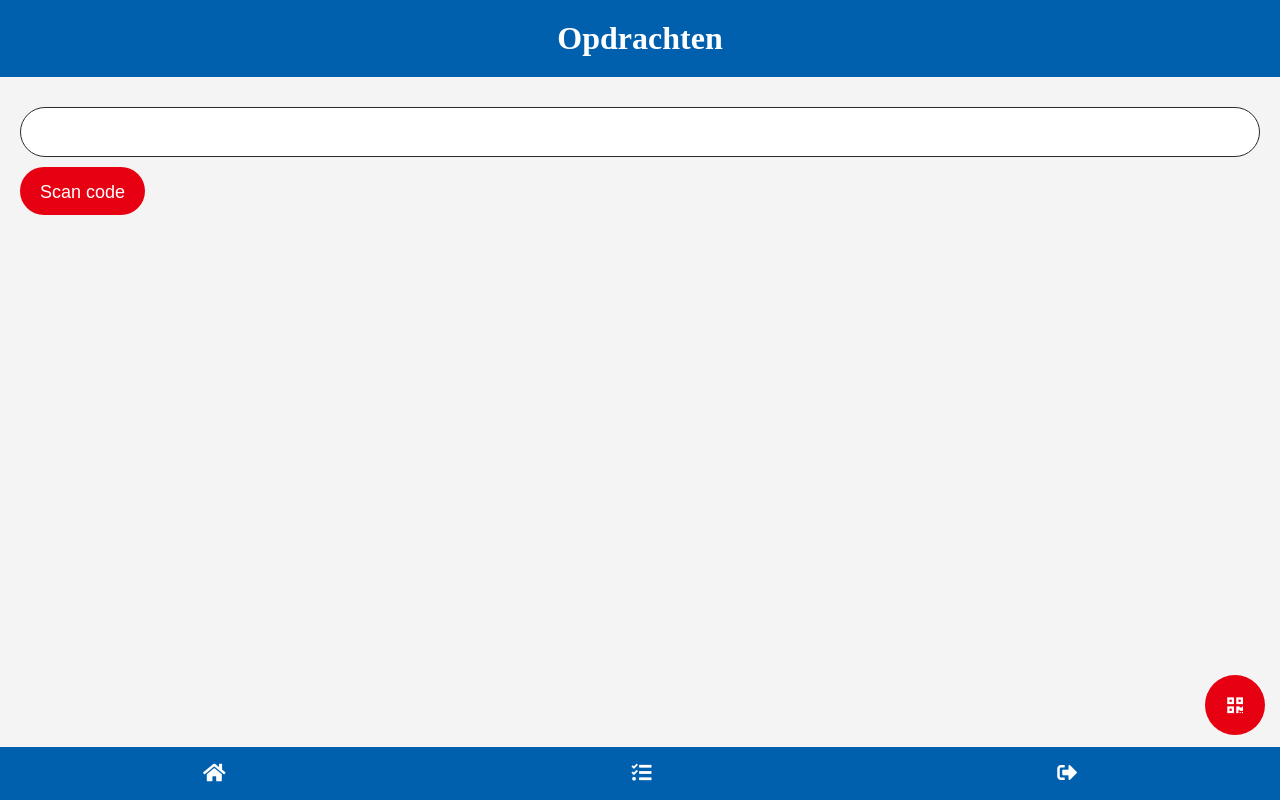
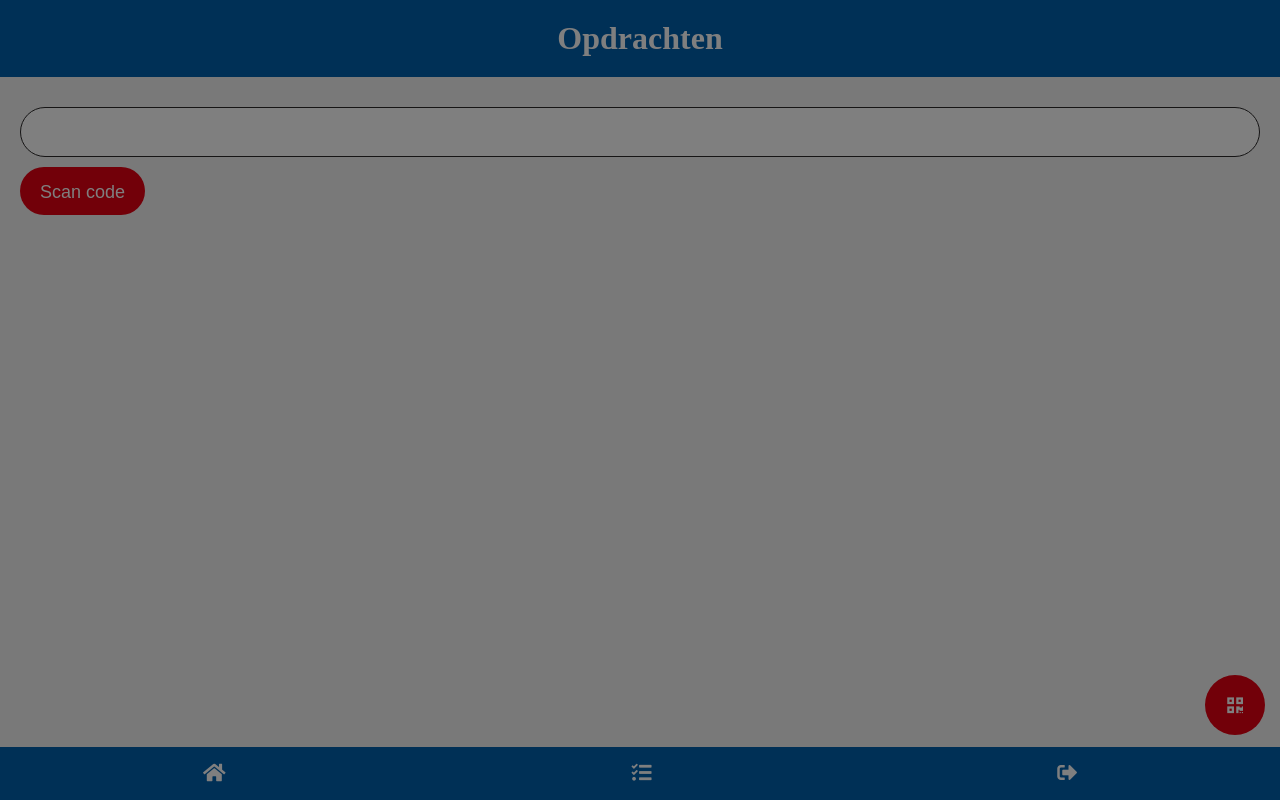
Before and after one commit to tik1111/greppeltocht, a PHP site: page /admin/tasks.php in a window 1280 px wide. Run offline with PHP 8.4, Linux system fonts and the light colour scheme; the visitor is signed in with stand-in values (Sample User, id 1); some web fonts are replaced.

Commit message:
QR code popup

```diff
--- a/admin/css/style.css
+++ b/admin/css/style.css
@@ -138,6 +138,9 @@ input {
   position: fixed;
   top: 0;
   left: 0;
+  width: 100%;
+  height: 100%;
+  z-index: 999;
 
   &:before {
     content: "";
@@ -145,6 +148,13 @@ input {
     display: block;
     width: 100%;
     height: 100%;
-    background: rgba(#000, 0.2);
+    background: rgba(0, 0, 0, 0.5);
+    z-index: -1;
+  }
+
+  .popup__container {
+    margin: 0 auto;
+    margin-top: calc(50vh - (264px / 2));
+    width: 264px;
   }
 }
```
